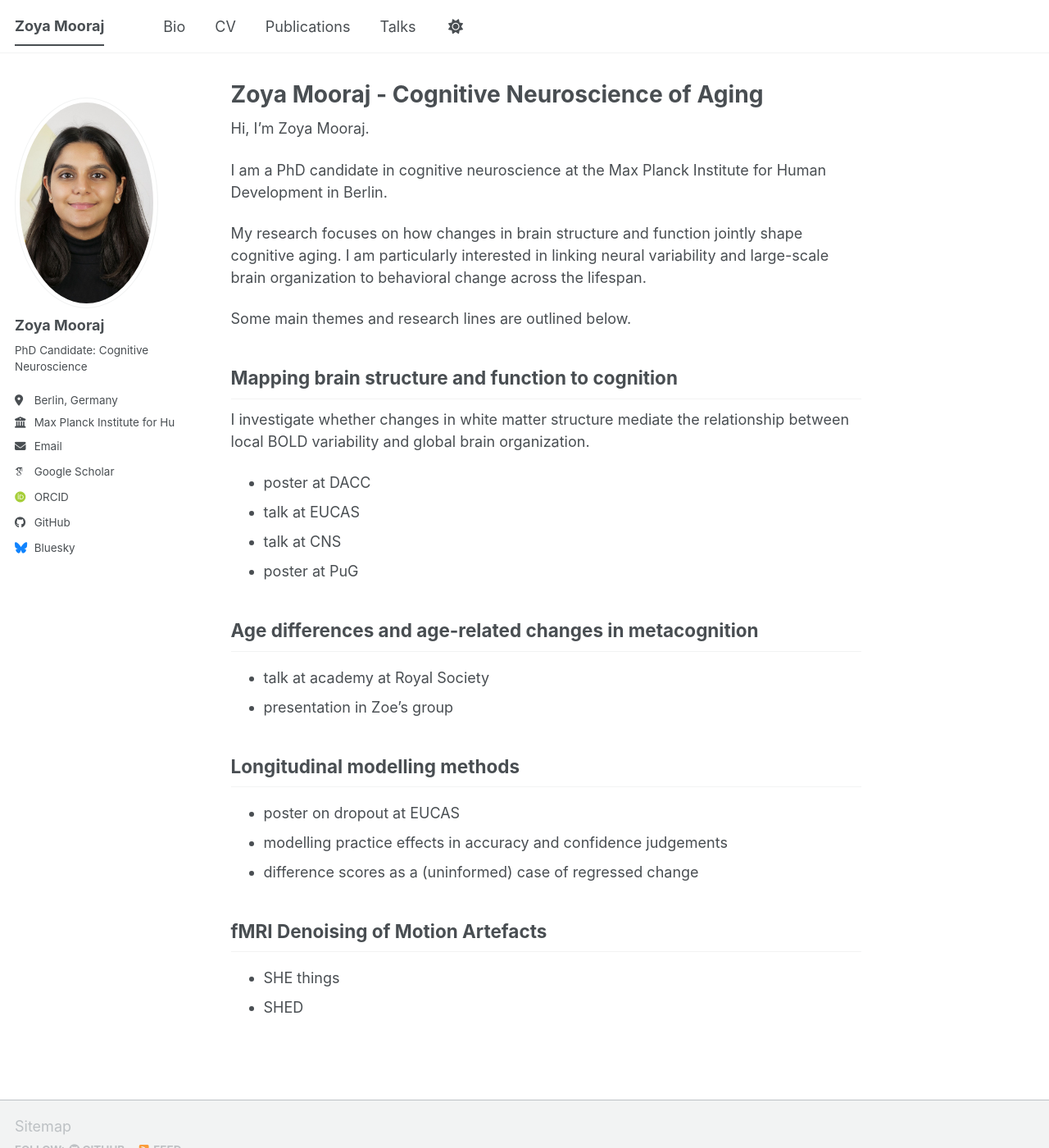
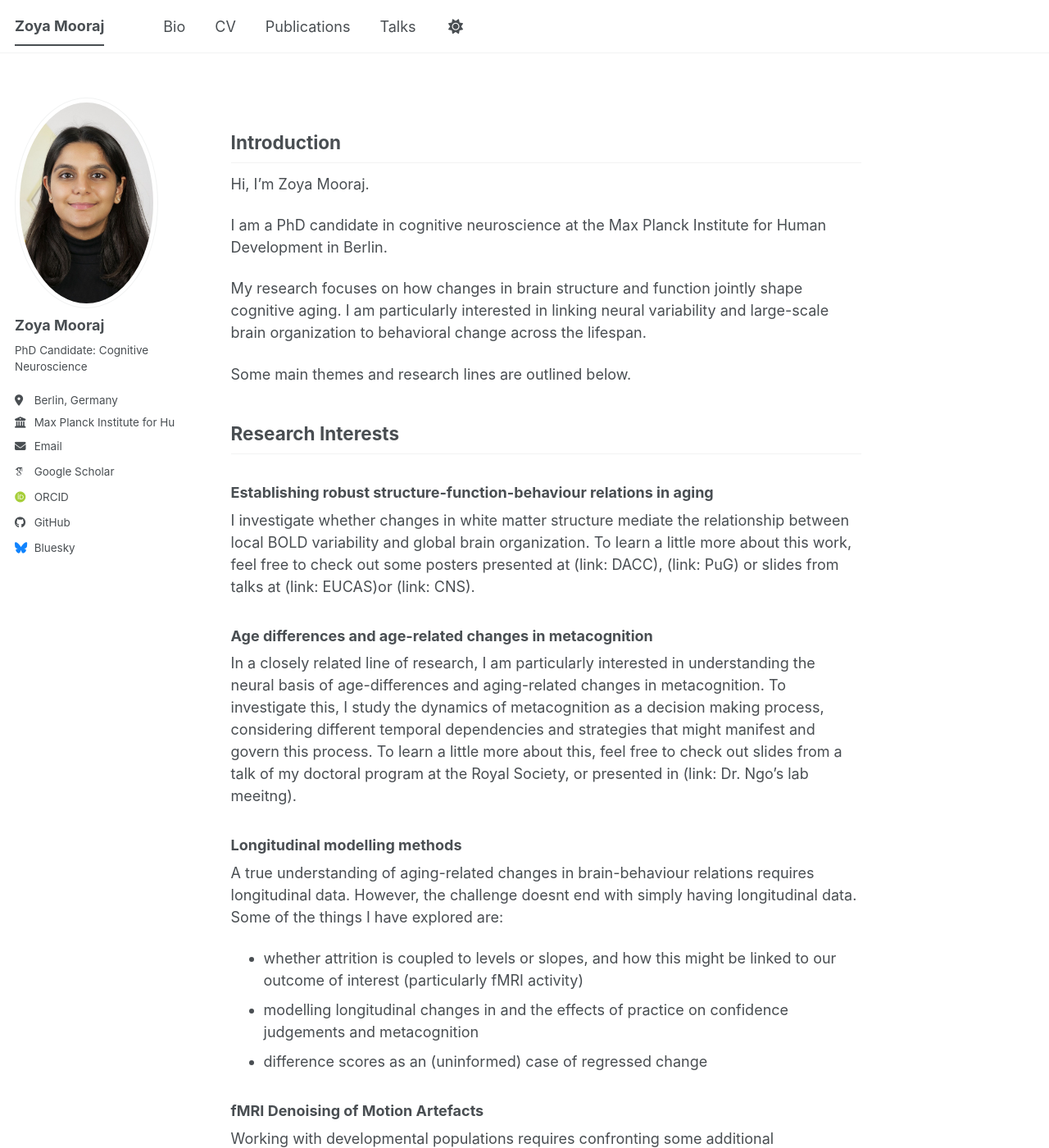
Before and after one commit to zoya-mooraj/zoya-mooraj.github.io, a Jekyll site: the page built from _pages/about.md, in a window 1280 px wide and 1400 px high. Shown: the whole window at 82% size. Built offline with Jekyll 4.4.1, drawn with Linux system fonts in a browser that asks for light colours; some web fonts are replaced; a script bundle is joined from its source files by our own code; library files that are not in the unit come from our copies; some of the changed text lies outside the part shown.

Commit message:
update homepage text

```diff
--- a/_pages/about.md
+++ b/_pages/about.md
@@ -1,11 +1,12 @@
 ---
 permalink: /
-title: "Zoya Mooraj - Cognitive Neuroscience of Aging"
+title: " "
 author_profile: true
 redirect_from:
   - /about/
   - /about.html
 ---
+## Introduction
 
 Hi, I’m Zoya Mooraj.
 
@@ -15,24 +16,19 @@ My research focuses on how changes in brain structure and function jointly shape
 
 Some main themes and research lines are outlined below.
 
+## Research Interests
+### Establishing robust structure-function-behaviour relations in aging
+I investigate whether changes in white matter structure mediate the relationship between local BOLD variability and global brain organization.
+To learn a little more about this work, feel free to check out some posters presented at (link: DACC), (link: PuG) or slides from talks at (link: EUCAS)or (link: CNS).
 
-## Mapping brain structure and function to cognition
-I investigate whether changes in white matter structure mediate the relationship between local BOLD variability and global brain organization.
-- poster at DACC
-- talk at EUCAS
-- talk at CNS
-- poster at PuG
+### Age differences and age-related changes in metacognition
+In a closely related line of research, I am particularly interested in understanding the neural basis of age-differences and aging-related changes in metacognition. To investigate this, I study the dynamics of metacognition as a decision making process, considering different temporal dependencies and strategies that might manifest and govern this process. To learn a little more about this, feel free to check out slides from a talk of my doctoral program at the Royal Society, or presented in (link: Dr. Ngo's lab meeitng).
 
+### Longitudinal modelling methods
+A true understanding of aging-related changes in brain-behaviour relations requires longitudinal data. However, the challenge doesnt end with simply having longitudinal data. Some of the things I have explored are:
+- whether attrition is coupled to levels or slopes, and how this might be linked to our outcome of interest (particularly fMRI activity)
+- modelling longitudinal changes in and the effects of practice on confidence judgements and metacognition
+- difference scores as an (uninformed) case of regressed change
 
-## Age differences and age-related changes in metacognition
-- talk at academy at Royal Society
-- presentation in Zoe's group
-
-## Longitudinal modelling methods
-- poster on dropout at EUCAS
-- modelling practice effects in accuracy and confidence judgements
-- difference scores as a (uninformed) case of regressed change
-
-## fMRI Denoising of Motion Artefacts
-- SHE things
-- SHED
+### fMRI Denoising of Motion Artefacts
+Working with developmental populations requires confronting some additional methodological challenges, such as extensive characterization and correction of movement artefacts. A particular type of these movements artefacts, spin history effects, are particularly pernicious, and I enjoy spending time thinking about how to best account for them. I am also working on a little tool to help detect just the extent of influence these may have on a given dataset (you can read more about this here: SHED).
```
